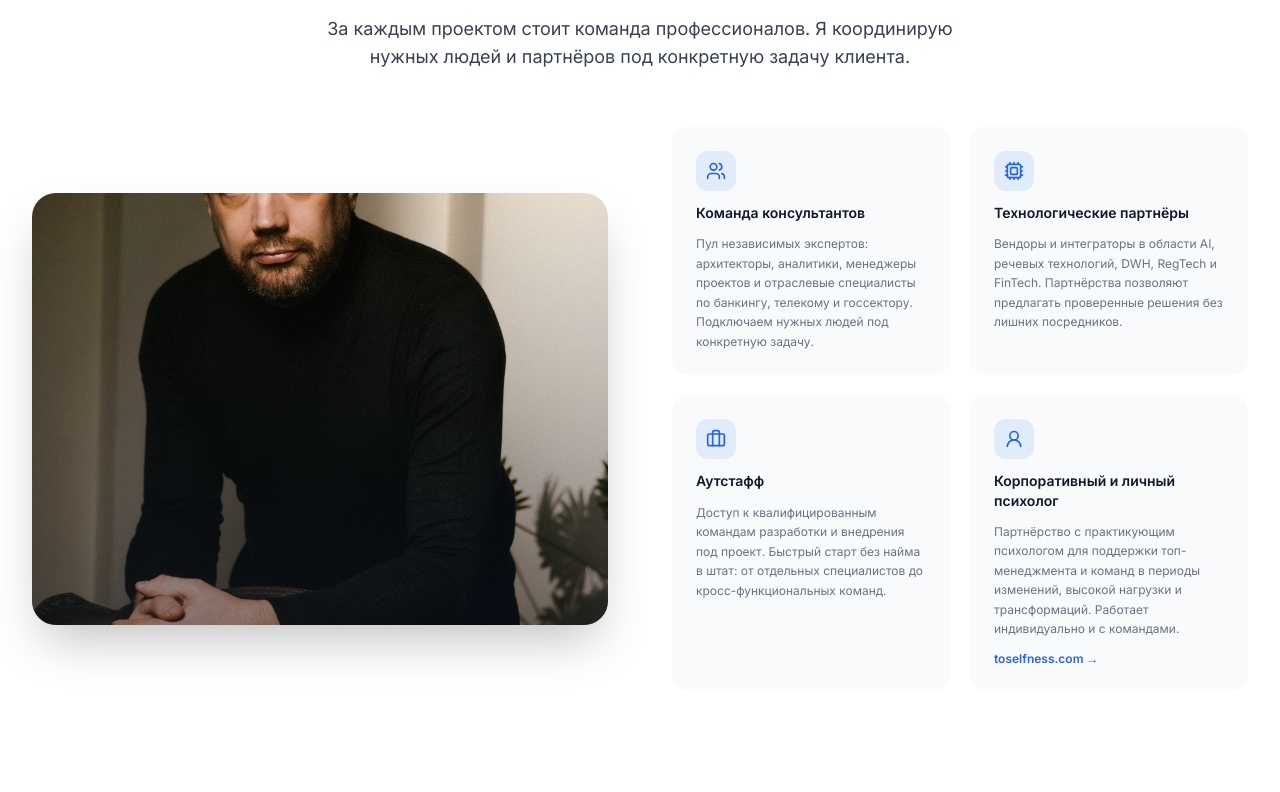
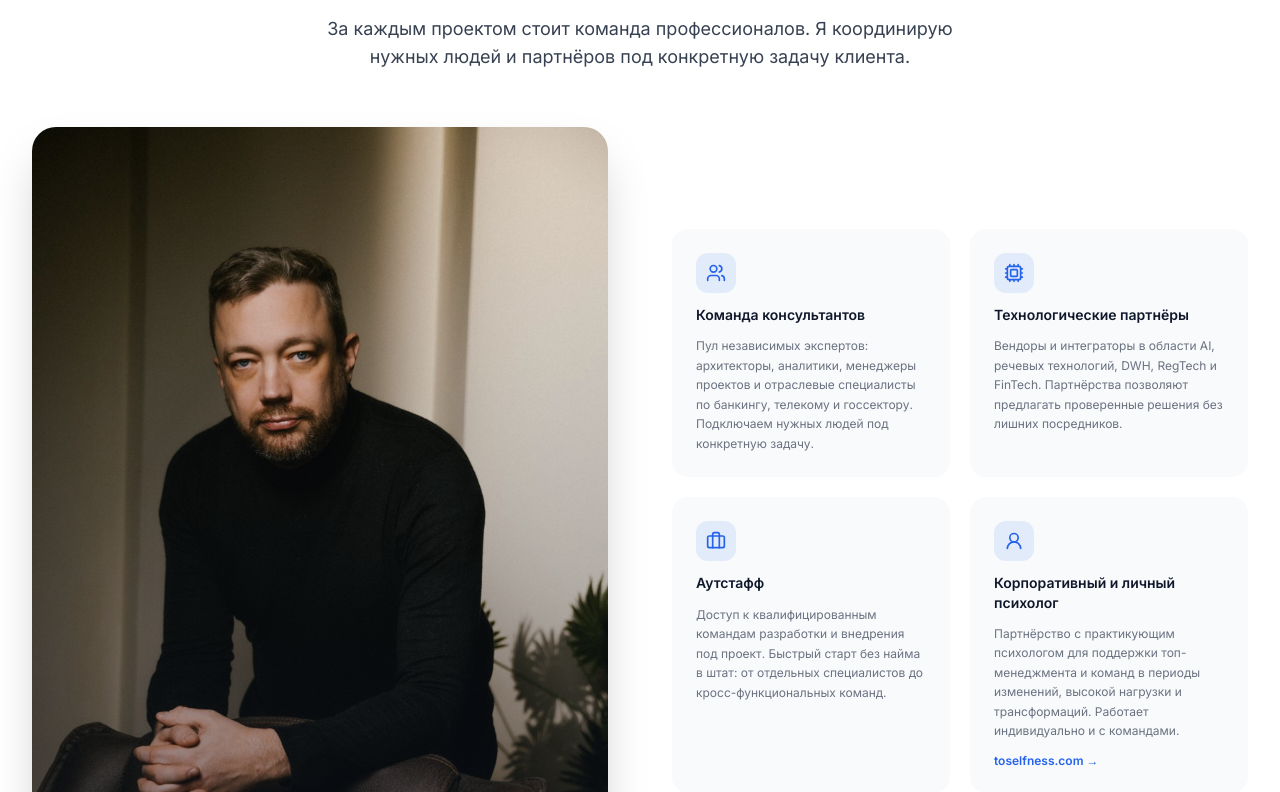
Before and after one commit to pavelypopov-droid/pavel-popov, a Next.js app: page / in a window 1280 px wide. Shown: the part 3208-4000 px from the top of the page. Built offline with nearby package versions, Linux system fonts and the light colour scheme; no server answers.

Commit message:
Fix partners photo crop: portrait 3:4, object-top to show head
Co-Authored-By: Claude Sonnet 4.6 <noreply@anthropic.com>

```diff
--- a/components/sections/PartnersSection.tsx
+++ b/components/sections/PartnersSection.tsx
@@ -104,12 +104,12 @@ export default function PartnersSection({ lang = "ru" }: Props) {
         {/* Grid */}
         <div className="grid lg:grid-cols-2 gap-10 lg:gap-16 items-center">
           {/* Photo */}
-          <div className="relative rounded-3xl overflow-hidden shadow-2xl aspect-[4/3]">
+          <div className="relative rounded-3xl overflow-hidden shadow-2xl aspect-[3/4]">
             <Image
               src="/images/partners-bg.jpg"
               alt="Pavel Popov — team meeting"
               fill
-              className="object-cover object-center"
+              className="object-cover object-top"
               sizes="(max-width: 1024px) 100vw, 50vw"
             />
             <div className="absolute inset-0 bg-gradient-to-t from-[#0F172A]/40 to-transparent" />
```
Also changed, not shown: public/images/partners-bg.jpg.
